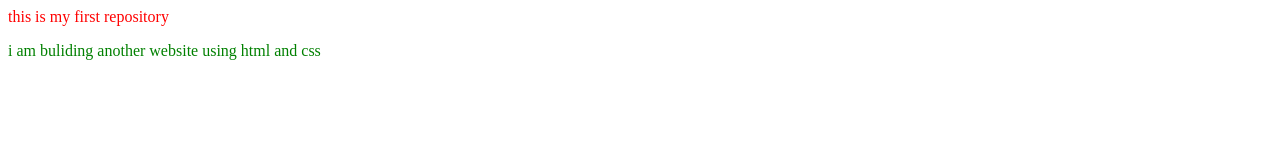
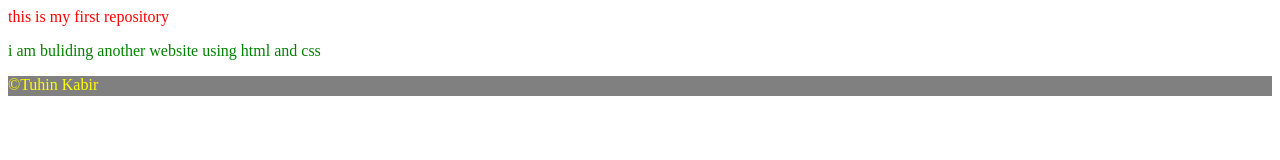
Before and after one commit to putk9/Tuhin-Kabir-s-first-website, a plain HTML site: page index.html in a window 1280 px wide. Drawn offline with Linux system fonts and the light colour scheme.

Commit message:
footer changed

```diff
--- a/index.html
+++ b/index.html
@@ -10,6 +10,6 @@
 <body>
     <h>this is my first repository</h>
     <p>i am buliding another website using html and css</p>
-
+<div class="footer"><footer>&copy;Tuhin Kabir</footer></div>
 </body>
 </html>
--- a/style.css
+++ b/style.css
@@ -4,3 +4,8 @@ h{
 p{
     color: green;
 }
+.footer{
+    color: yellow;
+    background-color: grey;
+    height: 20px;
+}
```
